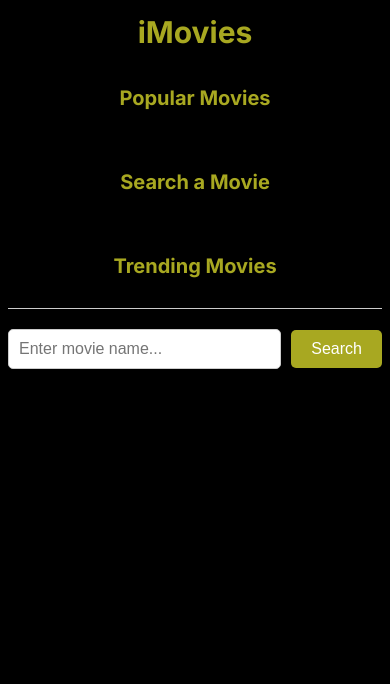
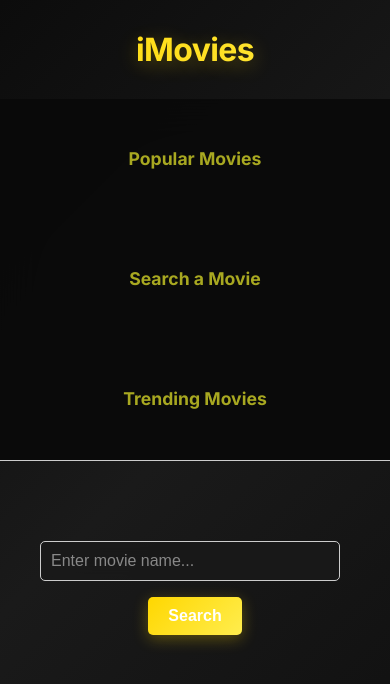
Before and after one commit to abk2191/imovies, a React (Vite) app: page /search in a window 390 px wide. Shown: the top 684 px of the page. Built offline with nearby package versions, Linux system fonts and the light colour scheme.

Commit message:
Added new features

```diff
--- a/src/index.css
+++ b/src/index.css
@@ -1,121 +1,464 @@
+/* Modern CSS Reset and Base Styles */
+* {
+  margin: 0;
+  padding: 0;
+  box-sizing: border-box;
+}
+
+body {
+  background: linear-gradient(135deg, #0c0c0c 0%, #1a1a1a 50%, #0f0f0f 100%);
+  color: #ffffff;
+  font-family: "Inter", -apple-system, BlinkMacSystemFont, "Segoe UI",
+    sans-serif;
+  min-height: 100vh;
+  line-height: 1.6;
+}
+
+/* Logo Styles */
+.logo {
+  color: #ffd700;
+  text-align: center;
+  font-size: 3.5rem;
+  font-weight: 800;
+  font-family: "Inter", sans-serif;
+  padding: 2rem 0;
+  background: linear-gradient(135deg, #ffd700 0%, #ffed4e 100%);
+  -webkit-background-clip: text;
+  -webkit-text-fill-color: transparent;
+  background-clip: text;
+  text-shadow: 0 4px 20px rgba(255, 215, 0, 0.3);
+  letter-spacing: -0.02em;
+}
+
+/* Modern Navigation */
+nav {
+  padding: 1.5rem 2rem;
+  border-bottom: 1px solid rgba(255, 215, 0, 0.2);
+  display: flex;
+  align-items: center;
+  justify-content: center;
+  gap: 4rem;
+  background: rgba(10, 10, 10, 0.95);
+  backdrop-filter: blur(20px);
+  -webkit-backdrop-filter: blur(20px);
+  position: sticky;
+  top: 0;
+  z-index: 1000;
+}
+
+nav a {
+  font-family: "Inter", sans-serif;
+  color: #cccccc;
+  font-size: 1.3rem;
+  font-weight: 600;
+  text-decoration: none;
+  padding: 0.8rem 1.5rem;
+  border-radius: 12px;
+  transition: all 0.3s cubic-bezier(0.4, 0, 0.2, 1);
+  position: relative;
+  overflow: hidden;
+}
+
+nav a::before {
+  content: "";
+  position: absolute;
+  top: 0;
+  left: -100%;
+  width: 100%;
+  height: 100%;
+  background: linear-gradient(
+    90deg,
+    transparent,
+    rgba(255, 215, 0, 0.1),
+    transparent
+  );
+  transition: left 0.6s;
+}
+
+nav a:hover::before {
+  left: 100%;
+}
+
+nav a:hover {
+  color: #ffd700;
+  background: rgba(255, 215, 0, 0.1);
+  transform: translateY(-2px);
+  box-shadow: 0 8px 25px rgba(255, 215, 0, 0.15);
+}
+
+nav a:active {
+  transform: translateY(0);
+}
+
+/* Main Container */
+.main-container {
+  display: flex;
+  flex-direction: column;
+  align-items: center;
+  justify-content: center;
+  padding: 2rem;
+}
+
+.main-container h1 {
+  font-family: "Inter", sans-serif;
+  color: #ffd700;
+  font-size: 3rem;
+  font-weight: 700;
+  margin-bottom: 3rem;
+  text-align: center;
+  background: linear-gradient(135deg, #ffd700 0%, #ffed4e 100%);
+  -webkit-background-clip: text;
+  -webkit-text-fill-color: transparent;
+  background-clip: text;
+  text-shadow: 0 4px 20px rgba(255, 215, 0, 0.3);
+}
+
+/* Modern Movie Grid */
 .movie-container {
   display: grid;
-  grid-template-columns: repeat(4, 1fr);
-  gap: 30px;
-  padding: 30px;
+  grid-template-columns: repeat(auto-fit, minmax(320px, 1fr));
+  gap: 2.5rem;
+  padding: 2rem;
+  max-width: 1400px;
+  margin: 0 auto;
 }
 
+/* Modern Movie Cards */
 .movie-description {
-  border: 2px solid #a8a821;
-  border-radius: 10px;
-  padding: 10px;
-  width: 90%;
-  box-shadow: 0 2px 8px rgba(0, 0, 0, 0.1);
-  background: white;
+  background: linear-gradient(145deg, #1a1a1a 0%, #2d2d2d 100%);
+  border: 1px solid rgba(255, 215, 0, 0.3);
+  border-radius: 20px;
+  padding: 1.5rem;
+  width: 100%;
+  box-shadow: 0 8px 32px rgba(0, 0, 0, 0.3), 0 2px 8px rgba(255, 215, 0, 0.1);
   display: flex;
   flex-direction: column;
   align-items: center;
   cursor: pointer;
-  height: 450px;
+  height: 580px;
   overflow-y: auto;
   overflow-x: hidden;
-  background-color: #1a1a1a;
   text-align: center;
-  text-wrap: wrap;
+  transition: all 0.4s cubic-bezier(0.4, 0, 0.2, 1);
+  position: relative;
+}
+
+.movie-description::before {
+  content: "";
+  position: absolute;
+  top: 0;
+  left: 0;
+  right: 0;
+  height: 4px;
+  background: linear-gradient(90deg, #ffd700, #ffed4e, #ffd700);
+  border-radius: 20px 20px 0 0;
+  opacity: 0;
+  transition: opacity 0.3s;
 }
 
 .movie-description:hover {
-  transform: scale(1.03);
+  transform: translateY(-8px) scale(1.02);
+  border-color: rgba(255, 215, 0, 0.6);
+  box-shadow: 0 20px 40px rgba(0, 0, 0, 0.4), 0 8px 25px rgba(255, 215, 0, 0.2);
 }
 
-body {
-  background-color: black;
+.movie-description:hover::before {
+  opacity: 1;
 }
 
+/* Movie Poster */
+.movie-description img {
+  height: 280px;
+  width: 100%;
+  max-width: 280px;
+  border-radius: 12px;
+  object-fit: cover;
+  margin-bottom: 1.5rem;
+  box-shadow: 0 8px 25px rgba(0, 0, 0, 0.5);
+  transition: transform 0.3s ease;
+}
+
+.movie-description:hover img {
+  transform: scale(1.05);
+}
+
+/* Movie Title */
+.movie-description h2 {
+  font-family: "Inter", sans-serif;
+  line-height: 1.4;
+  color: #ffffff;
+  font-size: 1.4rem;
+  font-weight: 700;
+  margin-bottom: 1rem;
+  text-wrap: balance;
+}
+
+/* Divider */
+.movie-description hr {
+  width: 100%;
+  border: none;
+  border-top: 2px solid rgba(255, 215, 0, 0.3);
+  margin: 1rem 0;
+  opacity: 0.6;
+}
+
+/* Language and Release Info */
 .language-and-release-div {
   display: flex;
   flex-direction: column;
   align-items: center;
   margin: 0;
   padding: 0;
+  gap: 0.5rem;
+  width: 100%;
 }
 
-.language-and-release-div h3 {
-  font-size: 13px;
+.language-and-release-div p {
+  font-size: 1rem;
+  font-family: "Inter", sans-serif;
+  line-height: 1.5;
+  color: #cccccc;
+  font-weight: 500;
+}
+
+/* Movie Overview */
+.movie-description p:last-of-type {
   font-family: "Inter", sans-serif;
   line-height: 1.6;
+  color: #a0a0a0;
+  font-size: 0.95rem;
+  margin-top: 1rem;
+  text-wrap: pretty;
 }
 
-.movie-description hr {
-  width: 100%;
-  border: none;
-  border-top: 3px solid #a8a821;
-  margin: 10px 0;
-}
-
-.main-container {
-  display: flex;
-  flex-direction: column;
-  align-items: center;
-  justify-content: center;
-}
-
-/* For webkit browsers (Chrome, Safari, Edge) */
-::-webkit-scrollbar {
-  display: none;
-}
-
-::-webkit-scrollbar-track {
-  background: transparent;
-  border-radius: 10px;
-  display: none;
-}
-
-::-webkit-scrollbar-thumb {
-  background: transparent;
-  border-radius: 10px;
-  border: 2px solid transparent;
-
-  min-height: 20px;
-}
-
+/* Search Section */
 .search-div {
   width: 100%;
   display: flex;
   align-items: center;
   justify-content: center;
-  margin-top: 20px;
+  margin: 3rem 0;
+  gap: 1rem;
 }
 
-.logo {
-  color: #a8a821;
+.search-div input {
+  padding: 1rem 1.5rem;
+  font-size: 1.1rem;
+  width: 400px;
+  border-radius: 12px;
+  border: 2px solid rgba(255, 215, 0, 0.3);
+  background: rgba(26, 26, 26, 0.8);
+  color: #ffffff;
+  transition: all 0.3s ease;
+  backdrop-filter: blur(10px);
+}
+
+.search-div input:focus {
+  outline: none;
+  border-color: #ffd700;
+  box-shadow: 0 0 0 3px rgba(255, 215, 0, 0.1);
+  background: rgba(26, 26, 26, 0.95);
+}
+
+.search-div input::placeholder {
+  color: #888888;
+}
+
+.search-div button {
+  padding: 1rem 2rem;
+  font-size: 1.1rem;
+  background: linear-gradient(135deg, #ffd700 0%, #ffed4e 100%);
+  color: #1a1a1a;
+  border: none;
+  border-radius: 12px;
+  cursor: pointer;
+  font-weight: 700;
+  transition: all 0.3s cubic-bezier(0.4, 0, 0.2, 1);
+  box-shadow: 0 4px 15px rgba(255, 215, 0, 0.3);
+}
+
+.search-div button:hover {
+  transform: translateY(-2px);
+  box-shadow: 0 8px 25px rgba(255, 215, 0, 0.4);
+}
+
+.search-div button:active {
+  transform: translateY(0);
+}
+
+/* Scrollbar Styling */
+.movie-description::-webkit-scrollbar {
+  width: 6px;
+  display: block;
+}
+
+.movie-description::-webkit-scrollbar-track {
+  background: rgba(255, 255, 255, 0.1);
+  border-radius: 10px;
+}
+
+.movie-description::-webkit-scrollbar-thumb {
+  background: linear-gradient(135deg, #ffd700 0%, #ffed4e 100%);
+  border-radius: 10px;
+  border: 1px solid rgba(255, 255, 255, 0.2);
+}
+
+.movie-description::-webkit-scrollbar-thumb:hover {
+  background: linear-gradient(135deg, #ffed4e 0%, #ffd700 100%);
+}
+
+/* Loading State */
+.loading {
+  color: #ffd700;
+  font-size: 1.5rem;
   text-align: center;
-  font-size: 30px;
-  font-weight: bold;
-  font-family: "Inter", sans-serif;
-  line-height: 1.6;
+  padding: 4rem;
+  font-weight: 600;
+}
+
+/* No Results State */
+.no-results {
+  color: #ff6b6b;
+  text-align: center;
+  font-size: 1.2rem;
+  padding: 3rem;
+  font-weight: 500;
+}
+
+/* Responsive Design */
+@media (max-width: 1200px) {
+  .movie-container {
+    grid-template-columns: repeat(auto-fit, minmax(300px, 1fr));
+    gap: 2rem;
+    padding: 1.5rem;
+  }
 }
 
 @media (max-width: 768px) {
-  .movie-container {
-    grid-template-columns: 1fr;
-    gap: 20px;
-    padding: 15px;
-  }
-
-  .movie-description {
-    width: 95%;
-    height: auto;
-    padding: 15px;
+  .logo {
+    font-size: 2.5rem;
+    padding: 1.5rem 0;
   }
 
   nav {
     flex-direction: column;
-    gap: 15px;
-    padding: 15px;
+    gap: 1rem;
+    padding: 1rem;
   }
 
   nav a {
-    font-size: 20px !important;
+    font-size: 1.1rem !important;
+    width: 100%;
+    text-align: center;
+    padding: 1rem;
+  }
+
+  .main-container h1 {
+    font-size: 2.2rem;
+    margin-bottom: 2rem;
+  }
+
+  .movie-container {
+    grid-template-columns: 1fr;
+    gap: 1.5rem;
+    padding: 1rem;
+  }
+
+  .movie-description {
+    height: auto;
+    min-height: 500px;
+    padding: 1.2rem;
+  }
+
+  .search-div {
+    flex-direction: column;
+    gap: 1rem;
+  }
+
+  .search-div input {
+    width: 100%;
+    max-width: 300px;
+  }
+
+  .movie-description img {
+    height: 240px;
+    max-width: 240px;
   }
 }
+
+@media (max-width: 480px) {
+  .logo {
+    font-size: 2rem;
+  }
+
+  .main-container h1 {
+    font-size: 1.8rem;
+  }
+
+  .movie-description {
+    padding: 1rem;
+  }
+
+  .movie-description img {
+    height: 200px;
+    max-width: 200px;
+  }
+
+  .search-div input {
+    font-size: 1rem;
+    padding: 0.8rem 1.2rem;
+  }
+
+  .search-div button {
+    font-size: 1rem;
+    padding: 0.8rem 1.5rem;
+  }
+}
+
+/* Animation Keyframes */
+@keyframes fadeIn {
+  from {
+    opacity: 0;
+    transform: translateY(20px);
+  }
+  to {
+    opacity: 1;
+    transform: translateY(0);
+  }
+}
+
+.movie-description {
+  animation: fadeIn 0.6s ease-out;
+}
+
+/* Enhanced Focus States for Accessibility */
+nav a:focus-visible,
+.search-div input:focus-visible,
+.search-div button:focus-visible {
+  outline: 2px solid #ffd700;
+  outline-offset: 2px;
+}
+
+/* Dark overlay for better text readability */
+.movie-description::after {
+  content: "";
+  position: absolute;
+  top: 0;
+  left: 0;
+  right: 0;
+  bottom: 0;
+  background: linear-gradient(
+    180deg,
+    transparent 0%,
+    transparent 60%,
+    rgba(26, 26, 26, 0.9) 100%
+  );
+  pointer-events: none;
+  opacity: 0;
+  transition: opacity 0.3s ease;
+  border-radius: 20px;
+}
+
+.movie-description:hover::after {
+  opacity: 1;
+}
```
